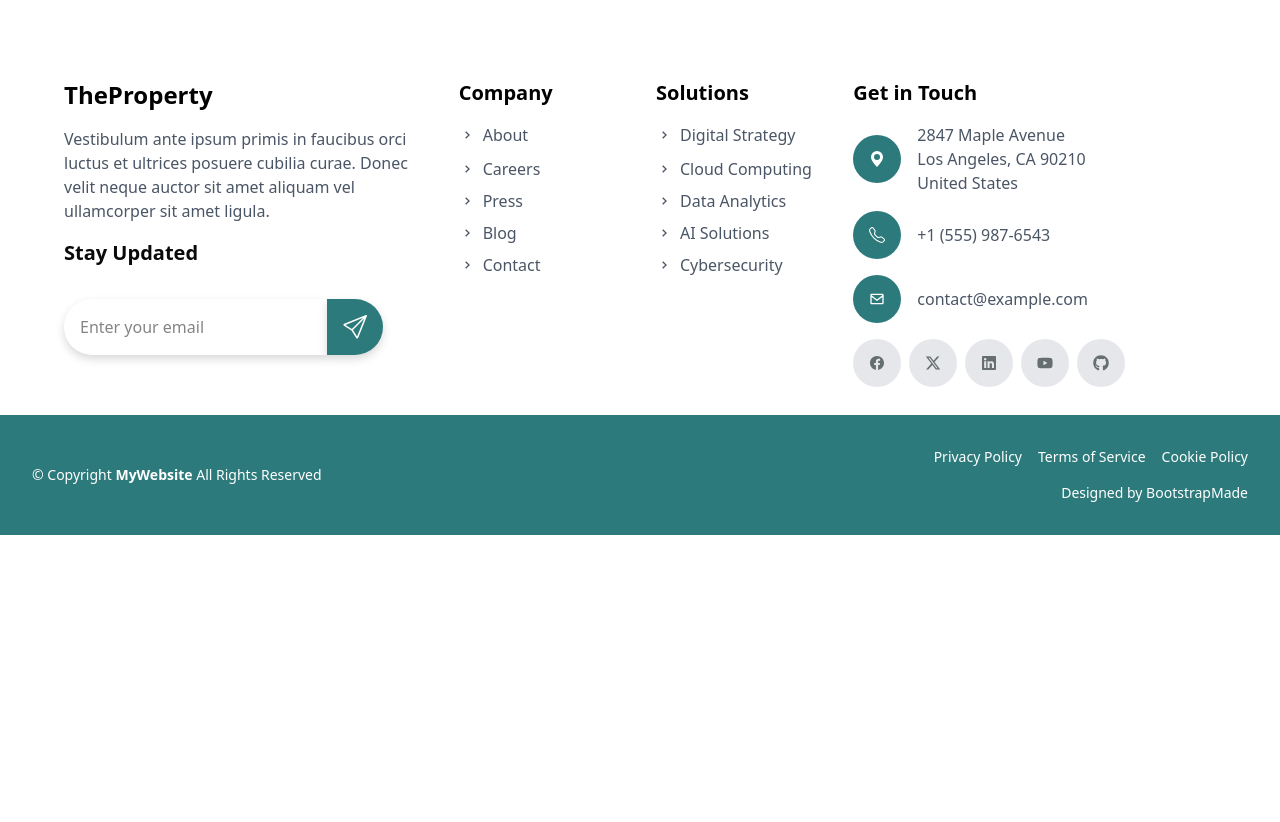
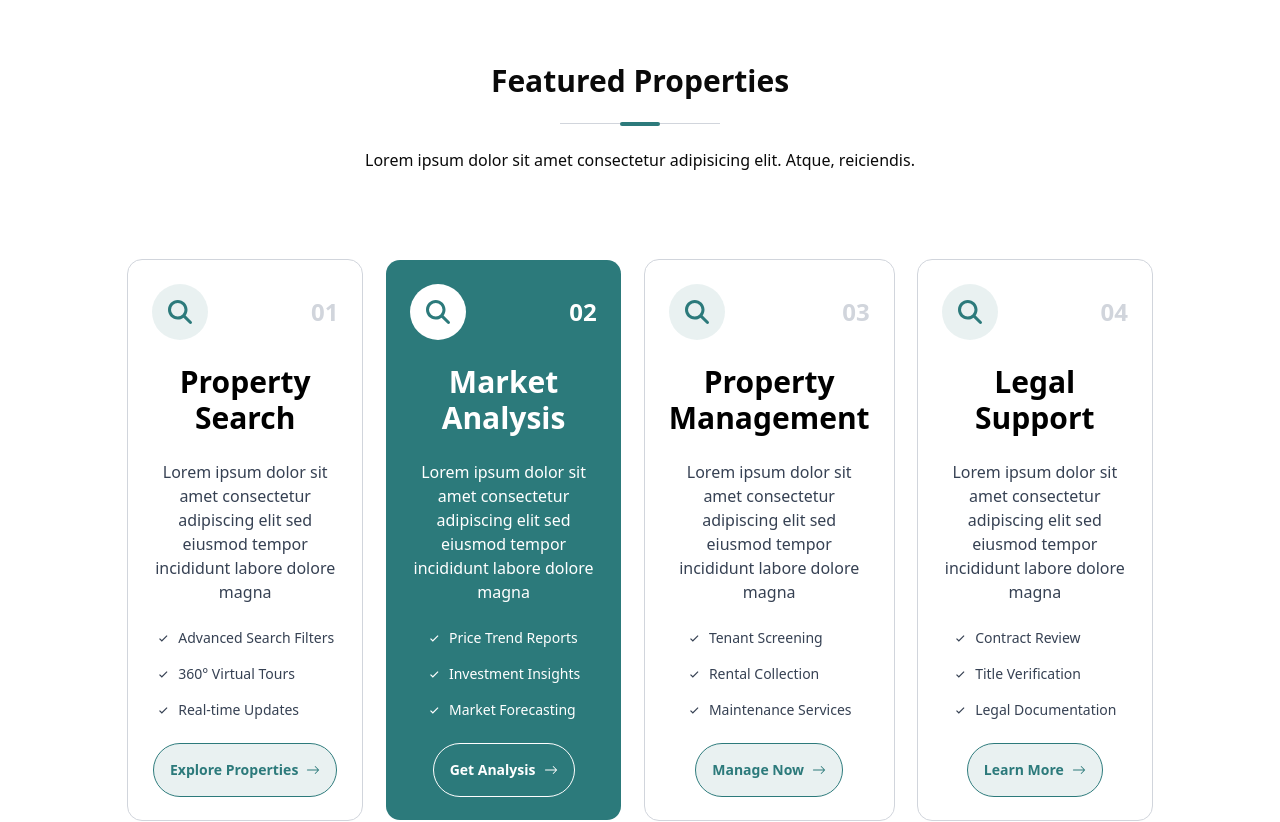
Before and after one commit to prabhat-saasbanana/Property-App, a Next.js app: page / in a window 1280 px wide. Shown: the part 2780-3602 px from the top of the page. Before the commit the page ends 3315 px from the top, so only its background shows below. Built offline with nearby package versions, Linux system fonts and the light colour scheme.

Commit message:
Featured Services Section Added

```diff
--- a/app/page.tsx
+++ b/app/page.tsx
@@ -3,6 +3,7 @@ import Navbar from "@/components/reusable/NavSection/Navbar"
 import CallToActionSection1 from "@/components/reusable/CTA1Section/CallToActionSection1";
 import FeaturedProperties from "@/components/reusable/FeaturedProperties/FeaturedProperties";
 import Footer from "@/components/reusable/FooterSection/Footer";
+import FeaturedServices from "@/components/reusable/FeaturedServices/FeaturedServices";
 
 export default function Home() {
   return (
@@ -14,6 +15,7 @@ export default function Home() {
         <HeroSection/>
         <CallToActionSection1/>
         <FeaturedProperties/>
+        <FeaturedServices/>
       </main>
       <Footer/>
     </>
--- /dev/null
+++ b/components/reusable/FeaturedServices/FeaturedServices.tsx
@@ -0,0 +1,140 @@
+import React from 'react'
+import { FaMagnifyingGlass } from "react-icons/fa6";
+import { BsArrowRight } from "react-icons/bs";
+import { BiCheck } from "react-icons/bi";
+import { BsArrowUpRight } from "react-icons/bs";
+import Link from 'next/link'
+
+export default function FeaturedServices() {
+    return (
+        <section className="featured-properties flex flex-col gap-6 mx-16 my-24">
+            <div className='text-center text-3xl font-bold'>Featured Properties</div>
+            <div className="relative w-[10rem] m-auto h-px bg-gray-300">
+                <div className="absolute left-1/2 top-1/2 -translate-x-1/2 -translate-y-1/2 w-10 h-1 bg-[var(--accent-color)]  rounded"></div>
+            </div>
+
+            <p className='text-center'>
+                Lorem ipsum dolor sit amet consectetur adipisicing elit. Atque, reiciendis.
+            </p>
+
+
+            <section className="flex flex-row justify-center items-center gap-6 mx-16 my-16">
+                <article className="flex flex-col justify-center items-center gap-6 outline outline-gray-300 p-6 rounded-xl">
+                    <div className="flex flex-row justify-between items-center gap-6 w-full">
+                        <div className='flex justify-center items-center  p-4 rounded-full bg-[color-mix(in_srgb,var(--accent-color),transparent_90%)]'>
+                            <FaMagnifyingGlass size={24} color="var(--accent-color)" className='' />
+                        </div>
+                        <p className='text-2xl font-bold text-gray-300'>
+                            01
+                        </p>
+                    </div>
+                    <Link href="#" className="text-3xl font-bold text-black hover:text-[var(--accent-color)] transition duration-300 text-center">
+                        Property Search
+                    </Link>
+                    <p className="text-gray-700 text-center">
+                        Lorem ipsum dolor sit amet consectetur adipiscing elit sed eiusmod tempor incididunt labore dolore magna
+                    </p>
+                    <ul className="flex flex-col gap-4">
+                        <li className="text-sm text-gray-700 inline-flex items-center gap-2"><BiCheck/>Advanced Search Filters
+                        </li>
+                        <li className="text-sm text-gray-700 inline-flex items-center gap-2"><BiCheck/>360° Virtual Tours
+                        </li>
+                        <li className="text-sm text-gray-700 inline-flex items-center gap-2"><BiCheck/>Real-time Updates
+                        </li>
+                    </ul>
+                    <Link href="#" className="flex-1 text-[var(--nav-hover-color)] bg-[color-mix(in_srgb,var(--accent-color),transparent_90%)] p-4 rounded-full text-center text-sm font-bold inline-flex items-center justify-center gap-2 outline outline-[var(--accent-color)]">
+                        Explore Properties<BsArrowRight />
+                    </Link>
+                </article>
+                <article className="flex flex-col justify-center items-center gap-6 p-6 rounded-xl bg-[var(--accent-color)] text-white">
+                    <div className="flex flex-row justify-between items-center gap-6 w-full">
+                        <div className='flex justify-center items-center  p-4 rounded-full bg-white'>
+                            <FaMagnifyingGlass size={24} color="var(--accent-color)" className='' />
+                        </div>
+                        <p className='text-2xl font-bold'>
+                            02
+                        </p>
+                    </div>
+                    <Link href="#" className="text-3xl font-bold text-white text-center">
+                        Market Analysis
+                    </Link>
+                    <p className="text-white text-center">
+                        Lorem ipsum dolor sit amet consectetur adipiscing elit sed eiusmod tempor incididunt labore dolore magna
+                    </p>
+                    <ul className="flex flex-col gap-4">
+                        <li className="text-sm text-white inline-flex items-center gap-2"><BiCheck/>Price Trend Reports
+                        </li>
+                        <li className="text-sm text-white inline-flex items-center gap-2"><BiCheck/>Investment Insights
+                        </li>
+                        <li className="text-sm text-white inline-flex items-center gap-2"><BiCheck/>Market Forecasting
+                        </li>
+                    </ul>
+                    <Link href="#" className="flex-1 text-white bg-[var(--accent-color)] p-4 rounded-full text-center text-sm font-bold inline-flex items-center justify-center gap-2 outline outline-white">
+                        Get Analysis<BsArrowRight />
+                    </Link>
+                </article>
+                <article className="flex flex-col justify-center items-center gap-6 outline outline-gray-300 p-6 rounded-xl">
+                    <div className="flex flex-row justify-between items-center gap-6 w-full">
+                        <div className='flex justify-center items-center  p-4 rounded-full bg-[color-mix(in_srgb,var(--accent-color),transparent_90%)]'>
+                            <FaMagnifyingGlass size={24} color="var(--accent-color)" className='' />
+                        </div>
+                        <p className='text-2xl font-bold text-gray-300'>
+                            03
+                        </p>
+                    </div>
+                    <Link href="#" className="text-3xl font-bold text-black hover:text-[var(--accent-color)] transition duration-300 text-center">
+                        Property Management
+                    </Link>
+                    <p className="text-gray-700 text-center">
+                        Lorem ipsum dolor sit amet consectetur adipiscing elit sed eiusmod tempor incididunt labore dolore magna
+                    </p>
+                    <ul className="flex flex-col gap-4">
+                        <li className="text-sm text-gray-700 inline-flex items-center gap-2"><BiCheck/>Tenant Screening
+                        </li>
+                        <li className="text-sm text-gray-700 inline-flex items-center gap-2"><BiCheck/>Rental Collection
+                        </li>
+                        <li className="text-sm text-gray-700 inline-flex items-center gap-2"><BiCheck/>Maintenance Services
+                        </li>
+                    </ul>
+                    <Link href="#" className="flex-1 text-[var(--nav-hover-color)] bg-[color-mix(in_srgb,var(--accent-color),transparent_90%)] p-4 rounded-full text-center text-sm font-bold inline-flex items-center justify-center gap-2 outline outline-[var(--accent-color)]">
+                        Manage Now <BsArrowRight />
+                    </Link>
+                </article>
+                <article className="flex flex-col justify-center items-center gap-6 outline outline-gray-300 p-6 rounded-xl">
+                    <div className="flex flex-row justify-between items-center gap-6 w-full">
+                        <div className='flex justify-center items-center  p-4 rounded-full bg-[color-mix(in_srgb,var(--accent-color),transparent_90%)]'>
+                            <FaMagnifyingGlass size={24} color="var(--accent-color)" className='' />
+                        </div>
+                        <p className='text-2xl font-bold text-gray-300'>
+                            04
+                        </p>
+                    </div>
+                    <Link href="#" className="text-3xl font-bold text-black text-center hover:text-[var(--accent-color)] transition duration-300">
+                        Legal Support
+                    </Link>
+                    <p className="text-gray-700 text-center">
+                        Lorem ipsum dolor sit amet consectetur adipiscing elit sed eiusmod tempor incididunt labore dolore magna
+                    </p>
+                    <ul className="flex flex-col gap-4">
+                        <li className="text-sm text-gray-700  inline-flex items-center gap-2"><BiCheck/>Contract Review
+                        </li>
+                        <li className="text-sm text-gray-700  inline-flex items-center gap-2"><BiCheck/>Title Verification
+                        </li>
+                        <li className="text-sm text-gray-700  inline-flex items-center gap-2"><BiCheck/>Legal Documentation
+                        </li>
+                    </ul>
+                    <Link href="#" className="flex-1 text-[var(--nav-hover-color)] bg-[color-mix(in_srgb,var(--accent-color),transparent_90%)] p-4 rounded-full text-center text-sm font-bold inline-flex items-center justify-center gap-2 outline outline-[var(--accent-color)]">
+                        Learn More <BsArrowRight />
+                    </Link>
+                </article>
+            </section>
+
+            <div className="flex justify-center items-center">
+                <Link href="#" className="text-[var(--nav-hover-color)] bg-white p-6 rounded-full text-center text-sm font-bold inline-flex items-center justify-center gap-2 outline outline-[var(--accent-color)] inline">
+                        Discover All Our Services<BsArrowUpRight />
+                    </Link>
+            </div>
+
+        </ section>
+    )
+}
```
